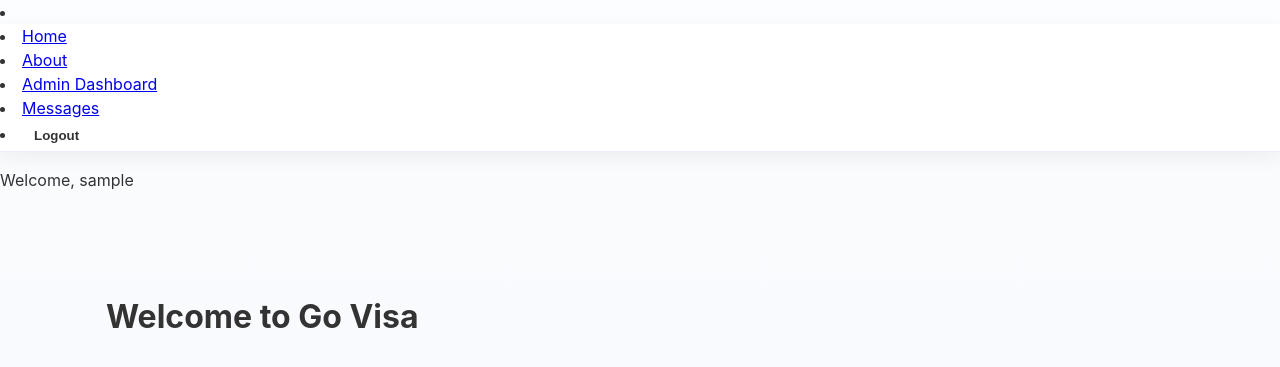
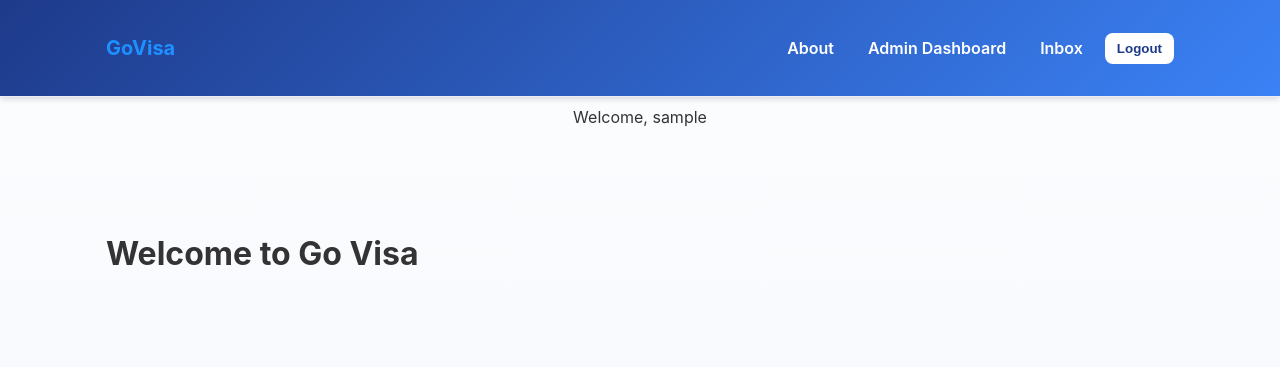
Before and after one commit to AqeelMoslem/GoVisa, a Django app: page / in a window 1280 px wide. Shown: the top 367 px of the page. Run offline with Django 5.2, Linux system fonts and the light colour scheme; the visitor is signed in with stand-in values (Sample User, id 1).

Commit message:
edit styling for navBar

```diff
--- /dev/null
+++ b/main_app/static/css/navbar.css
@@ -0,0 +1,14 @@
+nav {
+  background: linear-gradient(135deg, #1e3a8a, #3b82f6); /* dark blue → sky blue */
+  box-shadow: 0 2px 6px rgba(0,0,0,0.15);
+}
+
+.nav-links a,
+.nav-links button {
+  color: #ffffff;
+}
+
+.nav-links .btn-highlight {
+  background: #ffffff;
+  color: #1e3a8a;
+}
--- a/main_app/templates/base.html
+++ b/main_app/templates/base.html
@@ -5,38 +5,50 @@
   <meta charset="UTF-8">
   <meta name="viewport" content="width=device-width, initial-scale=1.0">
   <title>GoVisa</title>
+  <!-- Global CSS -->
   <link rel="stylesheet" href="{% static 'css/base.css' %}" />
-    {% block head %} {% endblock %}
+  <!-- Navbar CSS (scoped only for nav) -->
+  <link rel="stylesheet" href="{% static 'css/navbar.css' %}" />
+  {% block head %}{% endblock %}
 </head>
 <body>
-  <li> </li>
+  <!-- Navbar -->
   <nav>
-  <li><a href="{% url 'home' %}">Home</a> </li>
-  <li><a href="{% url 'about' %}">About</a> </li>
+    <div class="nav-inner">
+      <a class="brand" href="{% url 'home' %}">GoVisa</a>
+      <ul class="nav-links">
+        <a href="{% url 'about' %}">About</a>
 
         {% if user.is_authenticated and not user.is_staff %}
-    <li><a href="{% url 'visa-index' %}">My Visas</a> </li>
-    <li><a href="{% url 'visa-create' %}">Add Visa</a> </li>
+          <a href="{% url 'visa-index' %}">My Visas</a>
+          <a href="{% url 'visa-create' %}">Add Visa</a>
+          <a href="{% url 'inbox' %}">Inbox</a>
         {% endif %}
 
+        {% if user.is_staff %}
+          <a href="{% url 'admin-dashboard' %}">Admin Dashboard</a>
 
-  {% if user.is_staff %}
-   <li> <a href="{% url 'admin-dashboard' %}">Admin Dashboard</a> </li>
-    <li><a href="{% url 'admin-messages' %}">Messages</a> </li>
-  {% else %}
-    <li><a href="{% url 'inbox' %}">Inbox</a> </li>
+          {% if user.is_authenticated %}
+            <a href="{% url 'inbox' %}">Inbox</a>
+          {% endif %}
         {% endif %}
 
         {% if user.is_authenticated %}
+
             <form action="{% url 'logout' %}" method="post" style="display:inline;">
               {% csrf_token %}
-     <li> <button type="submit">Logout</button> </li>
+              <button type="submit" class="btn-highlight">Logout</button>
             </form>
+
         {% else %}
-   <li> <a href="{% url 'signup' %}">Signup</a> </li>
-    <li><a href="{% url 'home' %}">Login</a> </li>
+          <a href="{% url 'signup' %}">Signup</a>
+          <a href="{% url 'home' %}">Login</a>
         {% endif %}
+      </ul>
+    </div>
   </nav>
+
+  <!-- Django messages -->
   {% if messages %}
   <ul class="messages">
     {% for message in messages %}
@@ -46,9 +58,8 @@
   {% endif %}
 
   {% if user.is_authenticated %}
-  <p>Welcome, {{ user.username }}</p>
+    <p class="center mt-1">Welcome, {{ user.username }}</p>
   {% endif %}
-
 
   <!-- Page Content -->
   <div class="container mt-4">
```
Also changed, not shown: media/uploads/add.jpg (added). Lines whose indentation alone changed are shown as unchanged.
